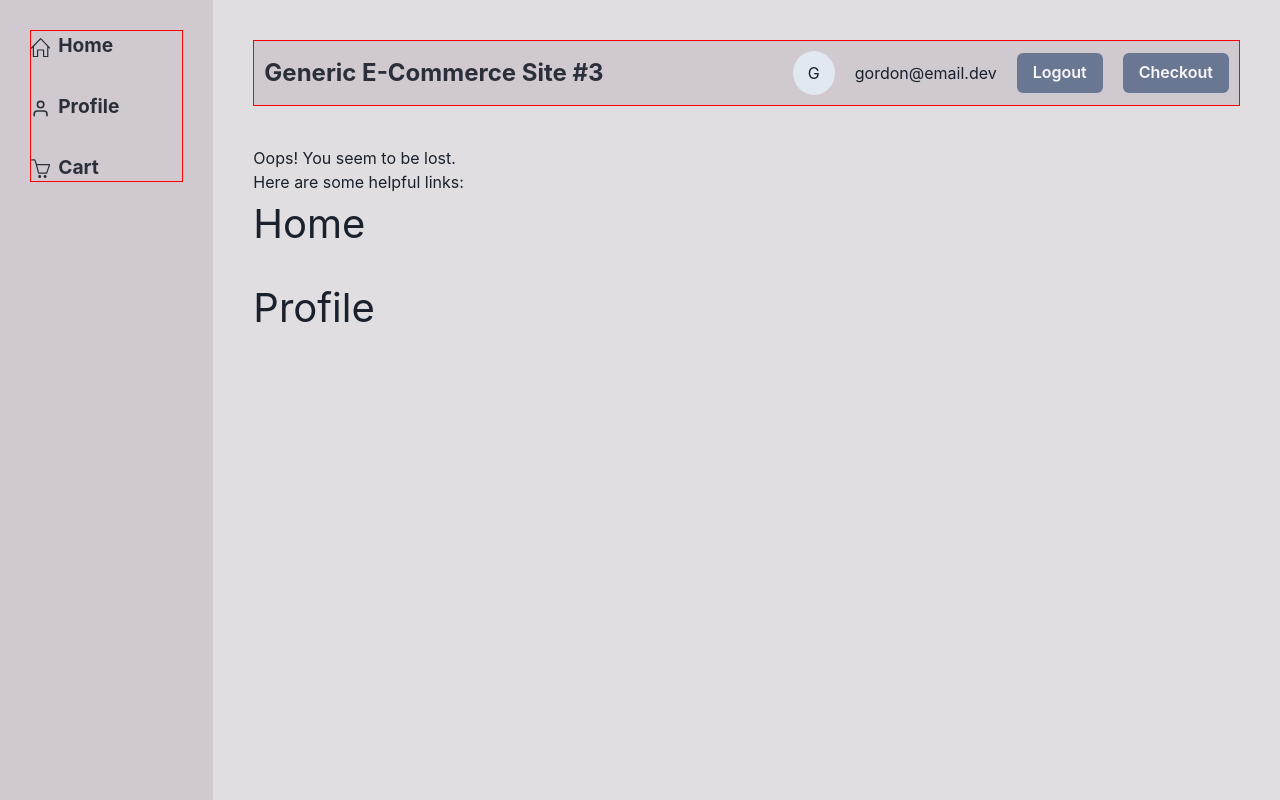
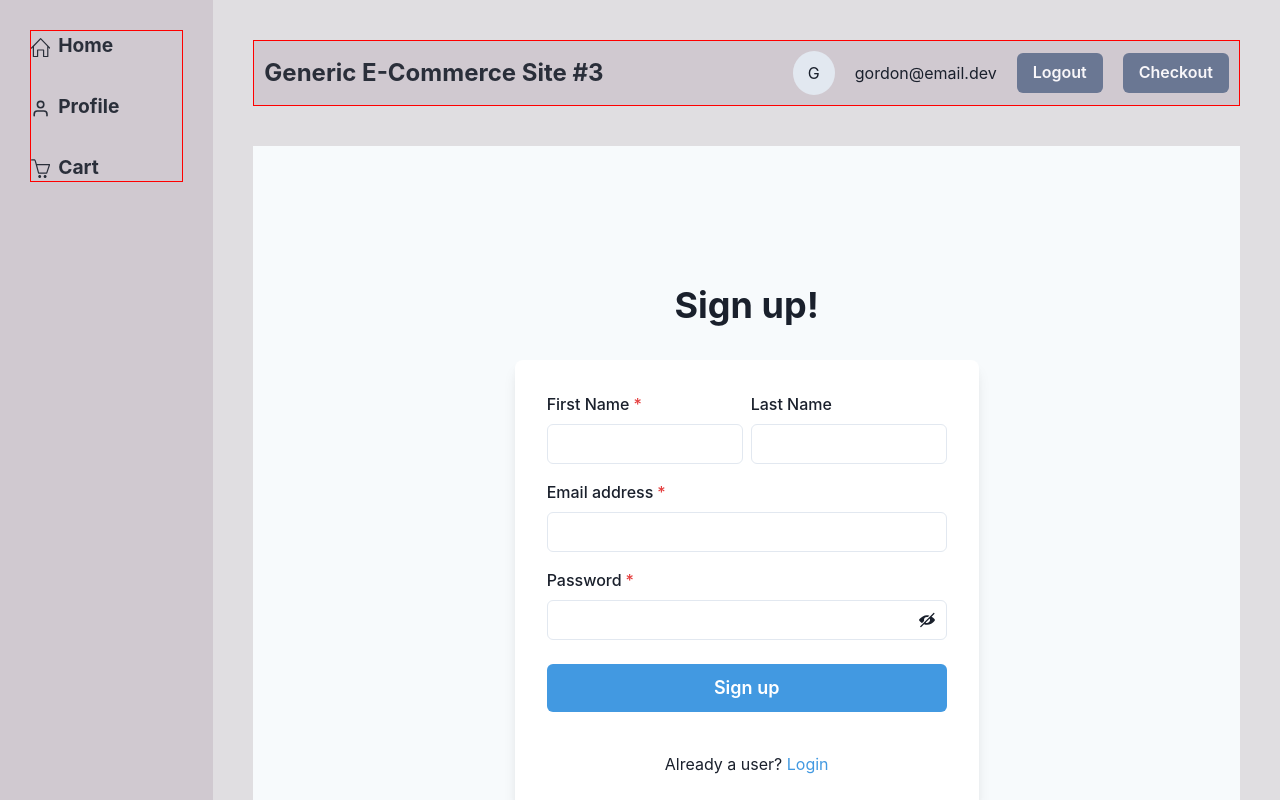
Before and after one commit to gpkarlsson/E_commerce_Placeholder, a React (Vite) app: page /api/users in a window 1280 px wide. Shown: the top 800 px of the page. Built offline with nearby package versions, Linux system fonts and the light colour scheme.

Commit message:
changing login and signup routes to match express routes, set dashboard to root element again

```diff
--- a/client/src/App.jsx
+++ b/client/src/App.jsx
@@ -26,18 +26,18 @@ import ForgotPassword from './pages/ForgotPassword'
 const router = createBrowserRouter(
   createRoutesFromElements(
     <Route path="/" element={<RootLayout />}>
-      <Route index element={<Login />}/>
+      <Route index element={<Dashboard />}/>
       {/* <Route index element={<Create />}/> */}
-      <Route path="home" element={<Dashboard />} />
+      <Route path="/" element={<Dashboard />} />
       <Route path="profile" element={<Profile />} />
       <Route path="cart" element={<Cart />} />
       <Route path="*" element={<NotFound />} />
-      <Route path="login" element={<LoginLayout> <Login /> </LoginLayout>} />
+      <Route path="/api/users/login" element={<LoginLayout> <Login /> </LoginLayout>} />
       <Route path="checkout" element={<Checkout />}></Route>
       <Route path="shipping" element={<Shipping />}></Route>
       <Route path="billing" element={<Billing />}></Route>
       <Route path="confirmation" element={<Confirmation />}></Route>
-      <Route path="signup" element={<Signup />}></Route>
+      <Route path="/api/users/" element={<Signup />}></Route>
       <Route path="forgot" element={<ForgotPassword />}></Route>
     </Route>
   ),
--- a/client/src/components/Navbar.jsx
+++ b/client/src/components/Navbar.jsx
@@ -43,7 +43,7 @@ export default function Navbar() {
         >
         <Box bg="gray.200" p="10px 15px" borderRadius="50%">G</Box>
         <Text>gordon@email.dev</Text>
-        <Link to="/">
+        <Link to="/api/users/login">
         <Button bg="brand.900" color="brand.700" onClick={showToast} >Logout</Button>
         </Link>
         <Link to="/cart">
--- a/client/src/components/Sidebar.jsx
+++ b/client/src/components/Sidebar.jsx
@@ -8,7 +8,7 @@ export default function Sidebar() {
   return (
     <List color="brand.400" fontWeight="bold" fontSize="1.2em" spacing={8} border="1px solid red" >
         <ListItem _hover={{color: "brand.900", bg: "white", transition: "0.3s" }}>
-            <NavLink to="/home" >
+            <NavLink to="/" >
                 <ListIcon as={SlHome} color="brand.100" />
                     Home
             </NavLink>
--- a/client/src/pages/Cart.jsx
+++ b/client/src/pages/Cart.jsx
@@ -1,7 +1,7 @@
 import { useState } from "react";
 import Footer from "../components/Footer";
 import {Link } from "react-router-dom";
-import Checkout from "./Checkout";
+// import Checkout from "./Checkout";
 import {
   Box,
   Flex,
--- a/client/src/pages/Checkout.jsx
+++ b/client/src/pages/Checkout.jsx
@@ -1,7 +1,7 @@
 import React from 'react'
 import Stepper from '../components/Stepper'
-import { Button, Checkbox, FormControl, FormLabel, Input } from '@chakra-ui/react'
-import { Form } from 'react-router-dom'
+import { Button } from '@chakra-ui/react'
+// import { Form } from 'react-router-dom'
 // import {activeStep} from '../components/Stepper.jsx'
 
 export default function Checkout() {
--- a/client/src/pages/ForgotPassword.jsx
+++ b/client/src/pages/ForgotPassword.jsx
@@ -64,7 +64,7 @@ export default function ForgotPassword() {
                         </Stack>
                         <Stack pt={6}>
                             <Text align={'center'}>
-                                Remembered your password? <Text as={Link} to="/" color={'blue.400'}>Log in</Text>
+                                Remembered your password? <Text as={Link} to="/api/users/login" color={'blue.400'}>Log in</Text>
                             </Text>
                         </Stack>
                     </Stack>
--- a/client/src/pages/Login.jsx
+++ b/client/src/pages/Login.jsx
@@ -97,7 +97,7 @@ export default function LoginCard() {
         <Stack align={'center'}>
           <Heading fontSize={'4xl'}>Sign in to your account</Heading>
           <Text fontSize={'lg'} color={'gray.600'}>
-            Don't have an account? Sign up <Text as={Link} to="/signup" color="blue.400" >here!</Text> ✌️
+            Don't have an account? Sign up <Text as={Link} to="/api/users" color="blue.400" >here!</Text> ✌️
           </Text>
         </Stack>
         <Box
--- a/client/src/pages/Signup.jsx
+++ b/client/src/pages/Signup.jsx
@@ -203,7 +203,7 @@ export default function SignupCard() {
             </Stack>
             <Stack pt={6}>
               <Text align={'center'}>
-                Already a user? <Text as={Link} to="/" color={'blue.400'}>Login</Text>
+                Already a user? <Text as={Link} to="/api/users/login" color={'blue.400'}>Login</Text>
               </Text>
             </Stack>
           </Stack>
```
